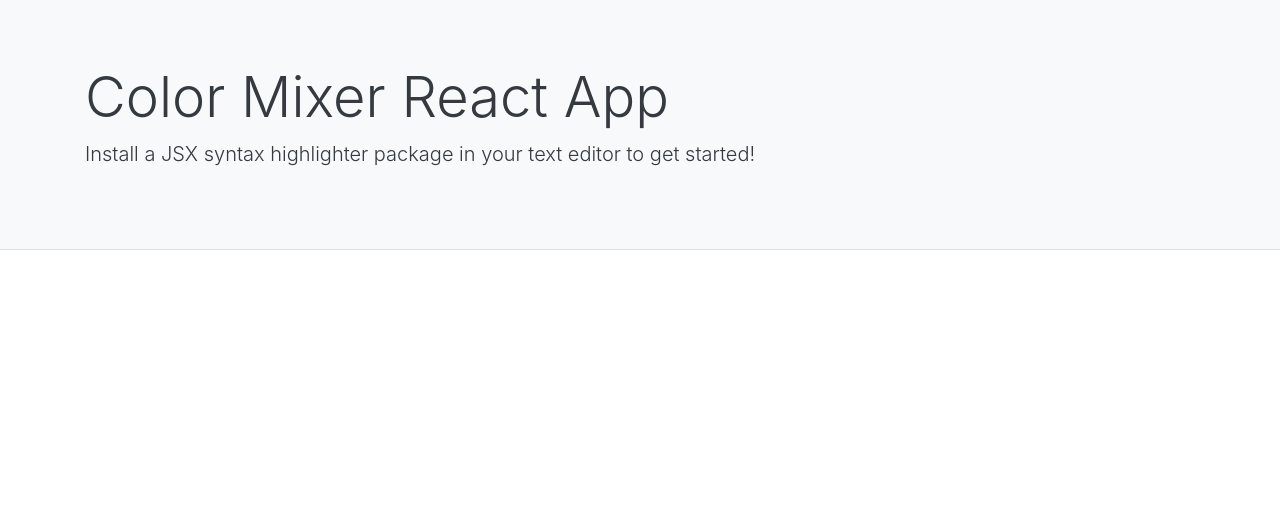
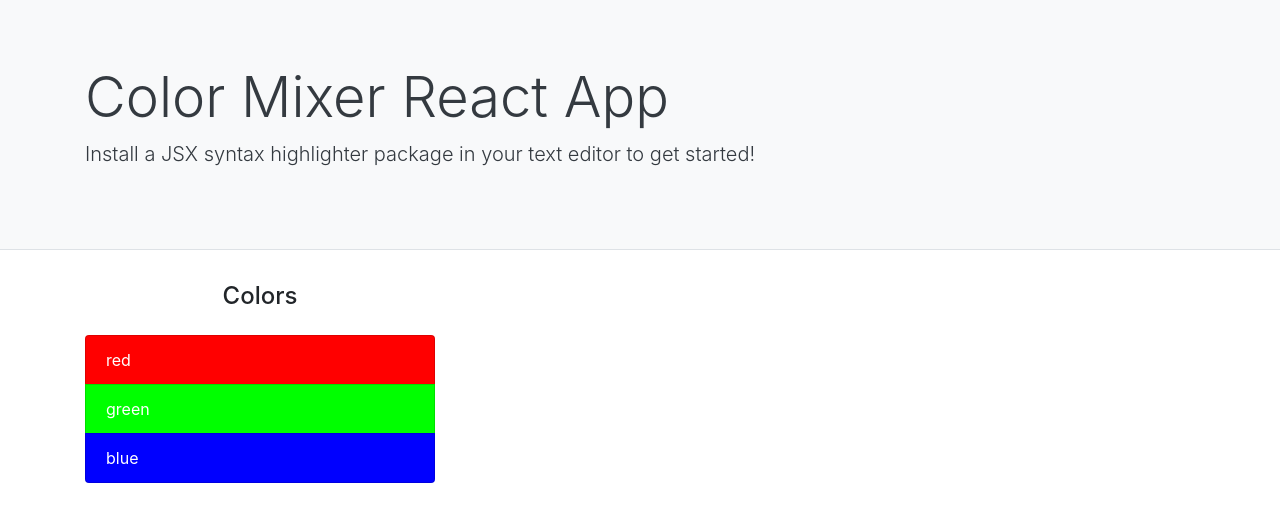
Before and after one commit to nsemmler/color-mixer-react-app, a React (Create React App) app: page / in a window 1280 px wide. Shown: the top 522 px of the page. Built offline with nearby package versions, Linux system fonts and the light colour scheme.

Commit message:
Add basic color list

```diff
--- a/src/App.js
+++ b/src/App.js
@@ -1,15 +1,41 @@
 import React, { Component } from 'react'
+import ColorList from './components/ColorList'
 import '../node_modules/bootstrap/dist/css/bootstrap.min.css'
 
 class App extends Component {
+  constructor (props) {
+    super(props)
+    this.state = {
+      colors: [
+        { value: '#ff0000', name: 'red' },
+        { value: '#00ff00', name: 'green' },
+        { value: '#0000ff', name: 'blue' }
+      ]
+    }
+  }
+
   render() {
     return (
-      <div className="jumbotron jumbotron-fluid bg-light text-dark border-bottom">
+      <main>
+        <div className="jumbotron jumbotron-fluid bg-light text-dark border-bottom">
+          <div className="container">
+            <h1 className="display-4">Color Mixer React App</h1>
+            <p className="lead">Install a JSX syntax highlighter package in your text editor to get started!</p>
+          </div>
+        </div>
         <div className="container">
-          <h1 className="display-4">Color Mixer React App</h1>
-          <p className="lead">Install a JSX syntax highlighter package in your text editor to get started!</p>
+          <div className="row">
+            <div className="col">
+              <h2 className="h4 text-center mb-4">Colors</h2>
+              <ColorList colors={ this.state.colors } />
+            </div>
+            <div className="col">
+            </div>
+            <div className="col">
+            </div>
+          </div>
         </div>
-      </div>
+      </main>
     )
   }
 }
--- /dev/null
+++ b/src/components/ColorList.js
@@ -0,0 +1,14 @@
+import React from 'react'
+
+const ColorList = ({ colors }) => {
+  const lis = colors.map(color => {
+    const style = { 'background-color': color.value }
+    return <li className="list-group-item text-white" style={ style }>{ color.name }</li>
+  })
+
+  return <ul className="list-group">
+    { lis }
+  </ul>
+}
+
+export default ColorList
```
